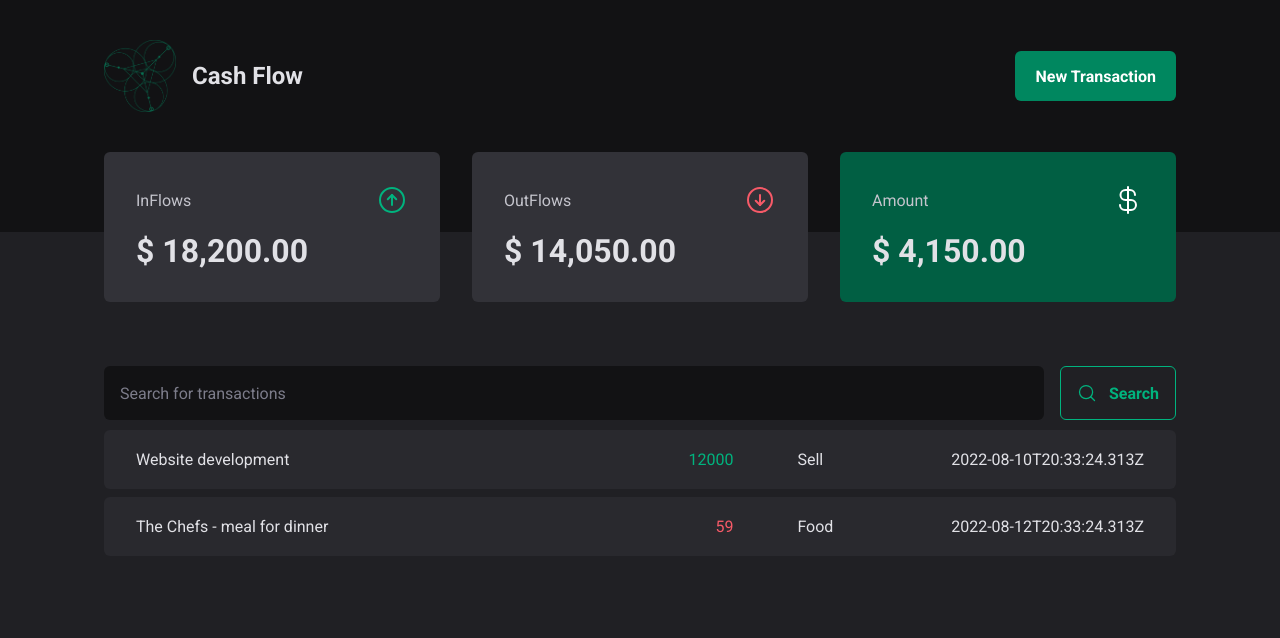
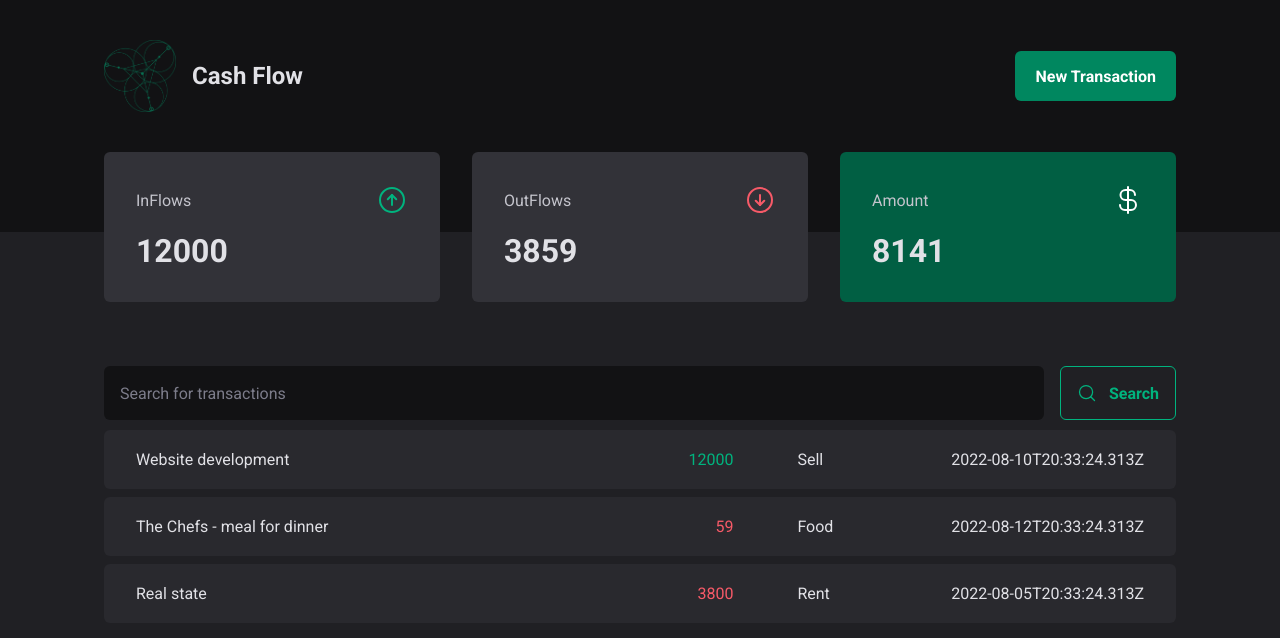
Before and after one commit to andRiott7/cash-flow, a React (Vite) app: page / in a window 1280 px wide. Shown: the top 638 px of the page. Built offline with nearby package versions, Linux system fonts and the light colour scheme; data requests are answered from the project's data file.

Commit message:
function to calculate summary.

```diff
--- a/server.json
+++ b/server.json
@@ -15,6 +15,14 @@
       "category": "Food",
       "price": 59,
       "createdAt": "2022-08-12T20:33:24.313Z"
+    },
+    {
+      "id": 3,
+      "description": "Real state",
+      "type": "outcome",
+      "category": "Rent",
+      "price": 3800,
+      "createdAt": "2022-08-05T20:33:24.313Z"
     }
   ]
 }
--- a/src/components/Summary/index.tsx
+++ b/src/components/Summary/index.tsx
@@ -1,8 +1,32 @@
 import { ArrowCircleDown, ArrowCircleUp, CurrencyDollar } from "phosphor-react"
+import { useContext } from "react"
+import { TransactionsContext } from "../../contexts/TransactionsContext"
 import { SummaryCard, SummaryContainer } from "./styles"
 
 export function Summary() {
+  const { transactions } = useContext(TransactionsContext)
+
+  const summary = transactions.reduce(
+    (acc, transaction) => {
+      if (transaction.type === "income") {
+        acc.income += transaction.price;
+        acc.total += transaction.price;
+      } else {
+        acc.outcome += transaction.price;
+        acc.total -= transaction.price;
+      }
+
+      return acc;
+    },
+    {
+      income: 0,
+      outcome: 0,
+      total: 0,
+    }
+  )
+
   return (
+
     <SummaryContainer>
       <SummaryCard>
         <header>
@@ -10,7 +34,7 @@
           <ArrowCircleUp size={32} color="#00b37e" />
         </header>
 
-        <strong>$ 18,200.00 </strong>
+        <strong> {summary.income}</strong>
       </SummaryCard>
 
       <SummaryCard>
@@ -19,7 +43,7 @@
           <ArrowCircleDown size={32} color="#f75a68" />
         </header>
 
-        <strong>$ 14,050.00 </strong>
+        <strong>{summary.outcome}</strong>
       </SummaryCard>
 
       <SummaryCard variant="green">
@@ -28,7 +52,7 @@
           <CurrencyDollar size={32} color="#fff" />
         </header>
 
-        <strong>$ 4,150.00 </strong>
+        <strong>{summary.total}</strong>
       </SummaryCard>
     </SummaryContainer>
   )
```
